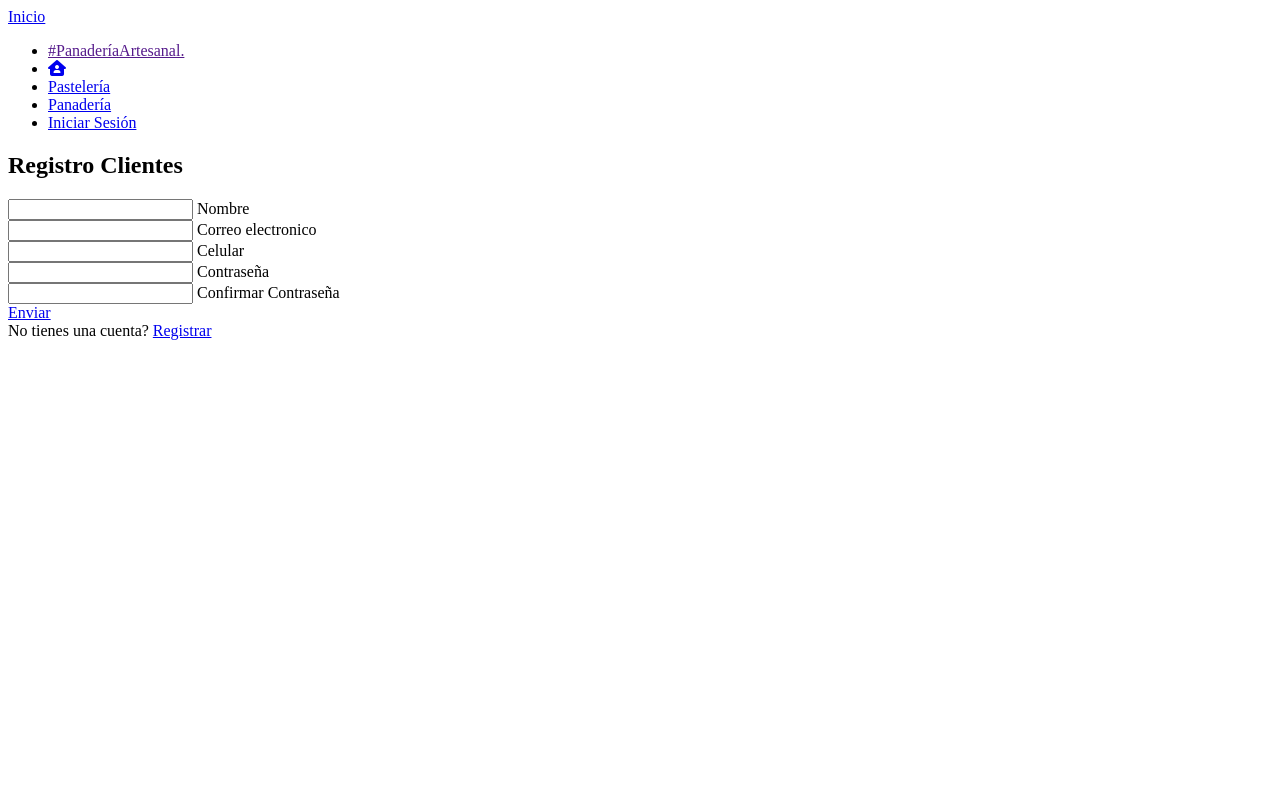
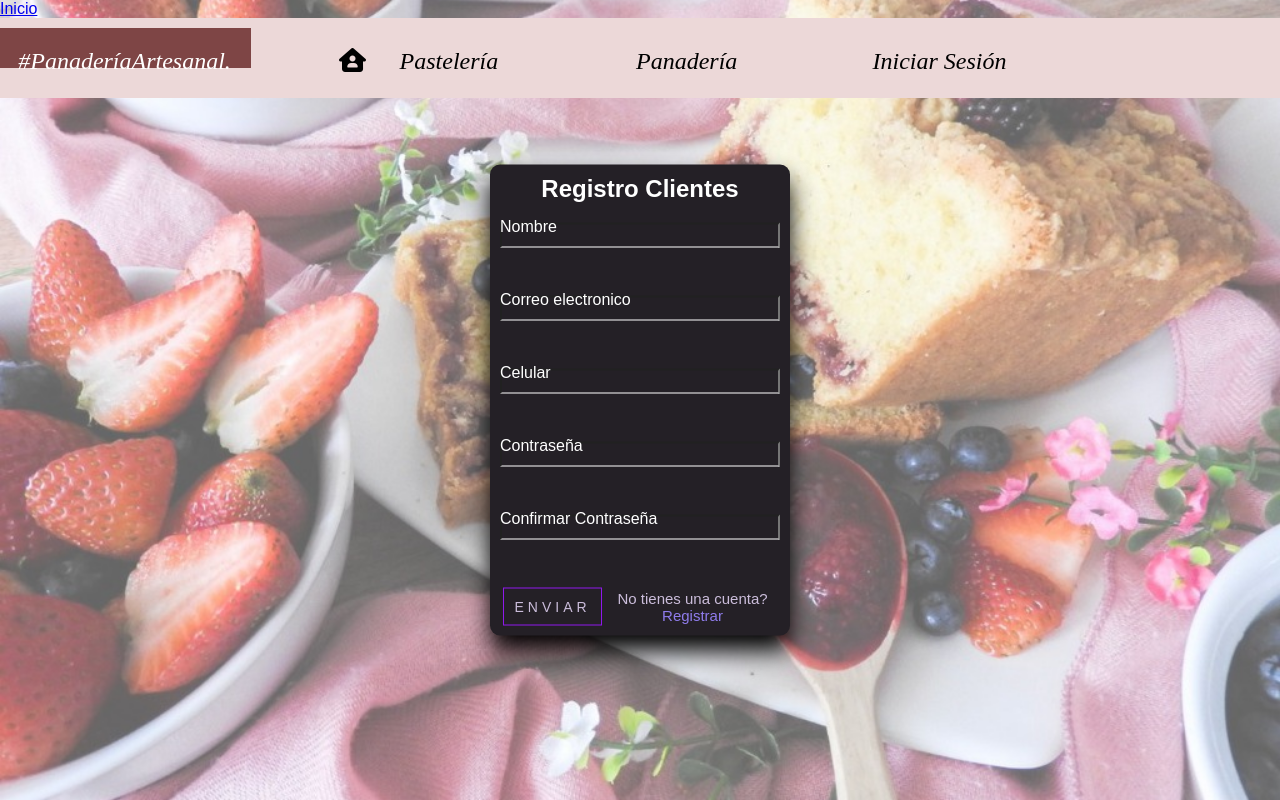
Before and after one commit to Luisa1612/Proyecto-Ciclo-3, a plain HTML site: page Estructura_HTML/registrame.html in a window 1280 px wide. Drawn offline with Linux system fonts and the light colour scheme; files that its build step writes are made by us from their sources.

Commit message:
Vinculacion Estilos

```diff
--- a/Estructura_HTML/registrame.html
+++ b/Estructura_HTML/registrame.html
@@ -1,10 +1,10 @@
 <!DOCTYPE html>
-<html>
+<html lang="es">
 <head>
 	<meta charset="utf-8">
 	<meta name="viewport" content="width=device-width, initial-scale=1">
 	<title>Registro</title>
-	<link rel="stylesheet" type="text/css" href="estilos_registro.css">
+	<link rel="stylesheet" type="text/css" href="estilo_registrame.css">
 	<script src="https://kit.fontawesome.com/1e9437494d.js" crossorigin="anonymous"></script>
 </head>
 <body>
```
